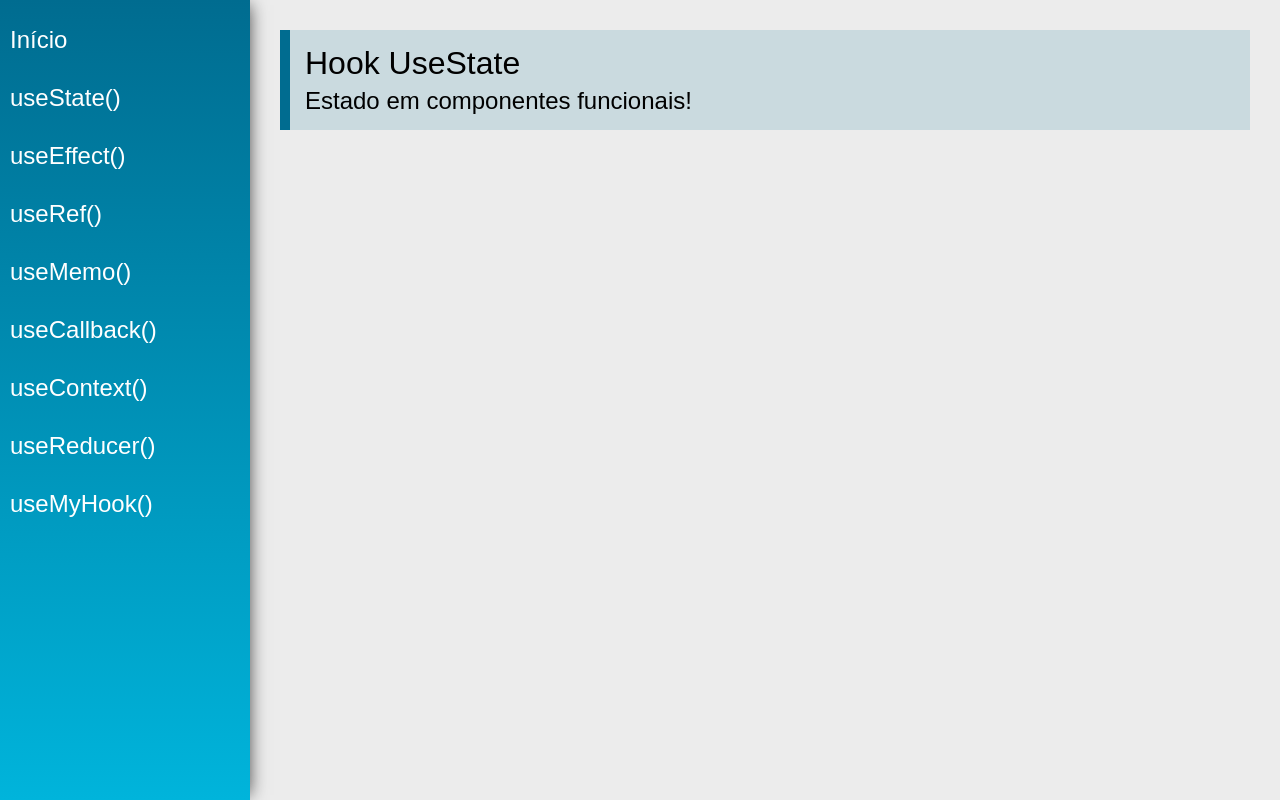
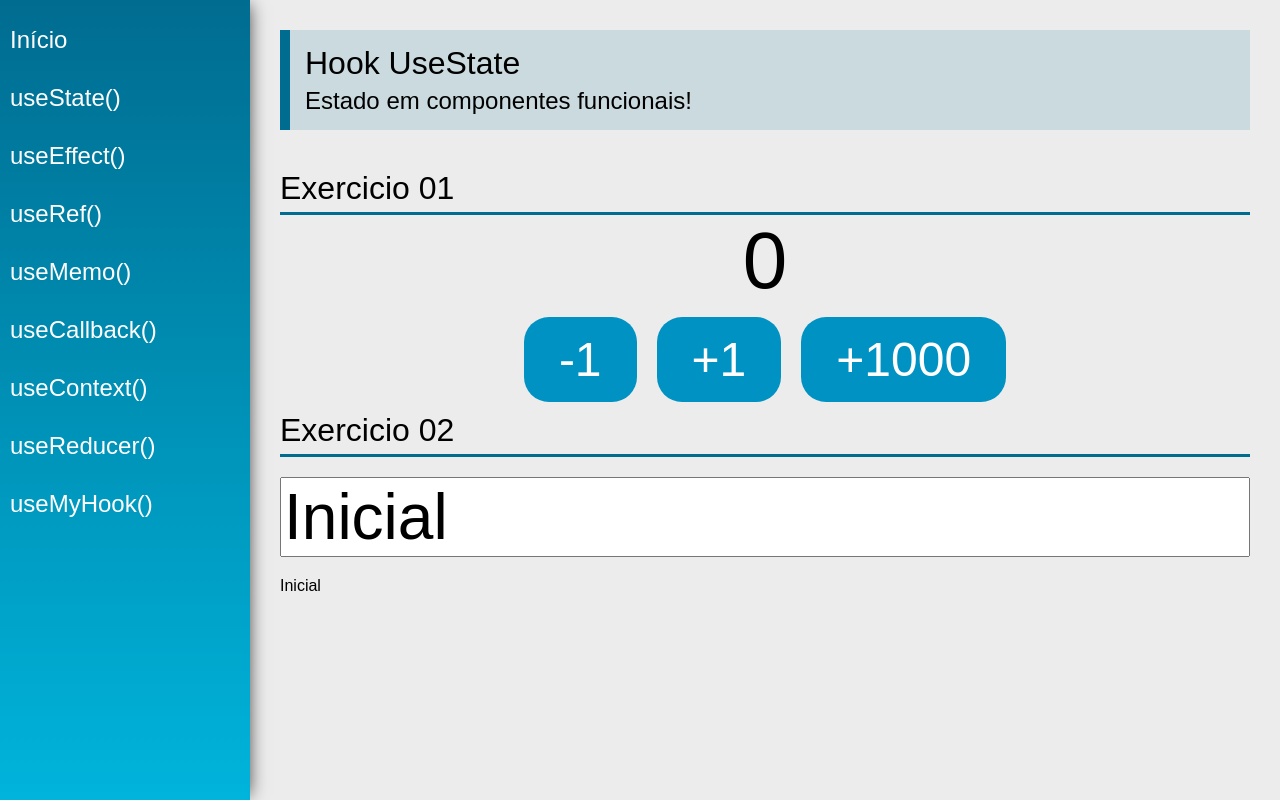
Before and after one commit to Guilherme-Castello-Clear/react-hooks, a React (Create React App) app: page /useState in a window 1280 px wide. Built offline with nearby package versions, Linux system fonts and the light colour scheme.

Commit message:
Feat: Added useState

```diff
--- a/src/views/examples/UseState.jsx
+++ b/src/views/examples/UseState.jsx
@@ -1,13 +1,35 @@
-import React from 'react'
+import React, { useState } from 'react'
 import PageTitle from '../../components/layout/PageTitle'
+import SectionTitle from '../../components/layout/SectionTitle'
+const UseState = (props) => {
 
-const UseState = (props) => {
+    const [count, setCount] = useState(0)
+    const [name, setName] = useState('Inicial')
+
     return (
         <div className="UseState">
             <PageTitle
                 title="Hook UseState"
                 subtitle="Estado em componentes funcionais!"
             />
+
+            <SectionTitle title='Exercicio 01'></SectionTitle>
+
+            <div className="center">
+                <span className="text">{count}</span>
+                <div>
+
+                    <button className="btn" onClick={()=> setCount(count - 1)}>-1</button>
+                    <button className="btn" onClick={()=> setCount(count + 1)}>+1</button>
+                    <button className="btn" onClick={()=> setCount(current => current + 1000)}>+1000</button>
+
+                </div>
+
+            </div>
+
+            <SectionTitle title='Exercicio 02'></SectionTitle>
+            <input type="text" className="input" value={name} onChange={e => setName(e.target.value)}/>
+            <span>{name}</span>
         </div>
     )
 }
```
